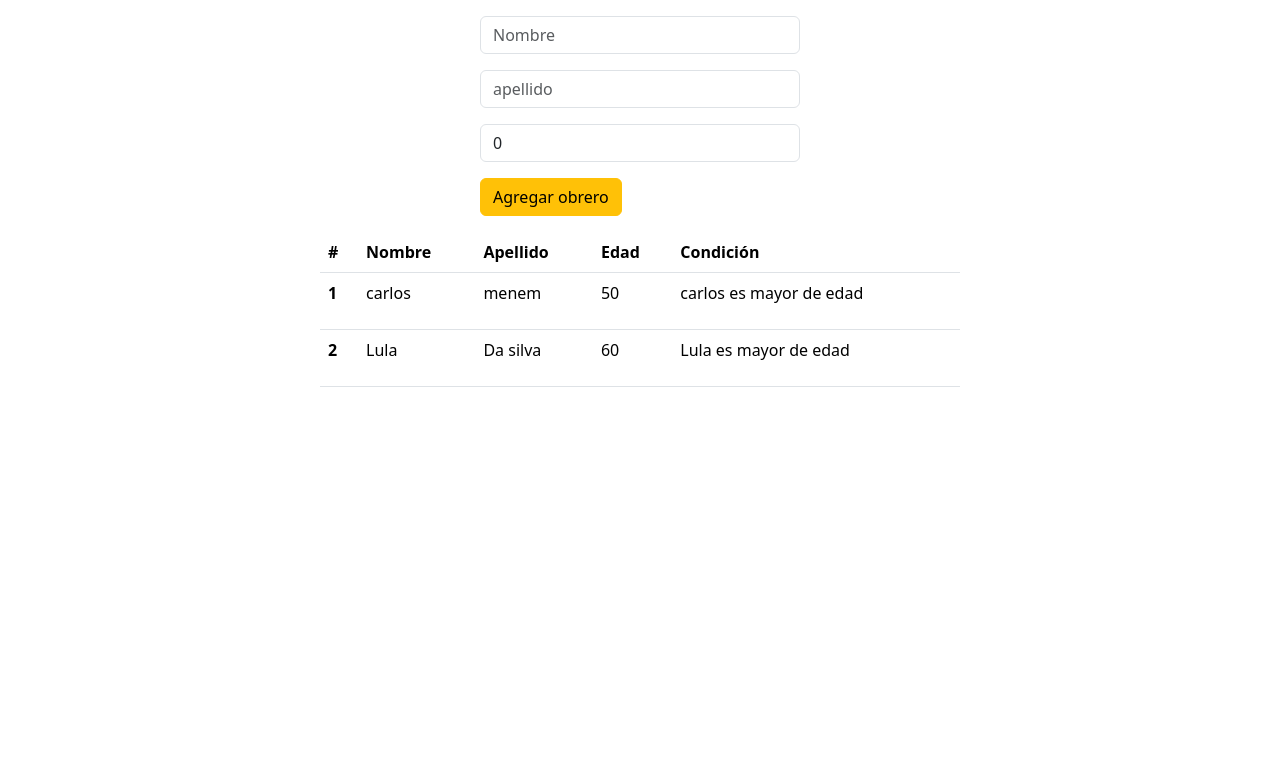
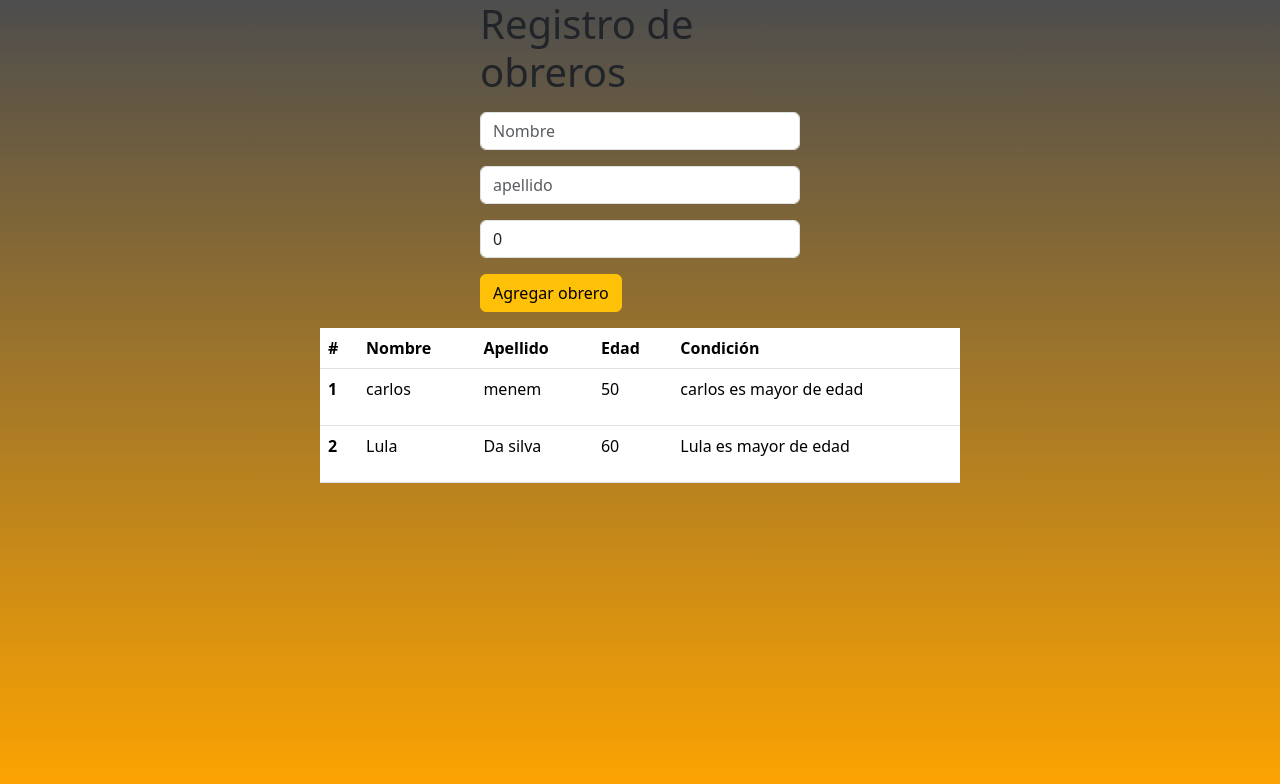
Before and after one commit to Dexametasona/asincrono8, an Angular app: page / in a window 1280 px wide. Shown: the top 784 px of the page. Built offline with nearby package versions, Linux system fonts and the light colour scheme.

Commit message:
estilos finales

```diff
--- a/src/app/app.component.scss
+++ b/src/app/app.component.scss
@@ -1,8 +1,10 @@
+
 :host{
+    display: block;
     height: 100%;
     background: linear-gradient(
-        to right,
+        to top,
         orange,
-        rgba(0, 0, 0, 0.637)
+        rgba(0, 0, 0, 0.699)
     );
 }
--- a/src/app/componentes/entrada/entrada.component.html
+++ b/src/app/componentes/entrada/entrada.component.html
@@ -1,4 +1,5 @@
 <div id="princ">
+  <h1>Registro de obreros</h1>
   <div class="my-3">
     <input type="text" placeholder="Nombre" class="form-control" [(ngModel)]="cuadroNombre">
   </div>
--- a/src/app/componentes/entrada/entrada.component.ts
+++ b/src/app/componentes/entrada/entrada.component.ts
@@ -17,11 +17,18 @@ export class EntradaComponent implements OnInit {
   cuadroEdad:number=0;
 
   anadir(){
-    this.obreros.push(new Obreros(this.cuadroNombre, this.cuadroApell, this.cuadroEdad))
-    this.cuadroNombre='';
-    this.cuadroApell='';
-    this.cuadroEdad=0;
-  }
+    if(this.cuadroEdad>10){
+      this.obreros.push(new Obreros(this.cuadroNombre, this.cuadroApell, this.cuadroEdad))
+      this.cuadroNombre='';
+      this.cuadroApell='';
+      this.cuadroEdad=0;
+    }else{
+      alert('no se permiten edades negativa, ni obreros menores de 10años')
+      this.cuadroEdad=11;
+    }
+
+    }
+
 
 
   constructor() { }
```
